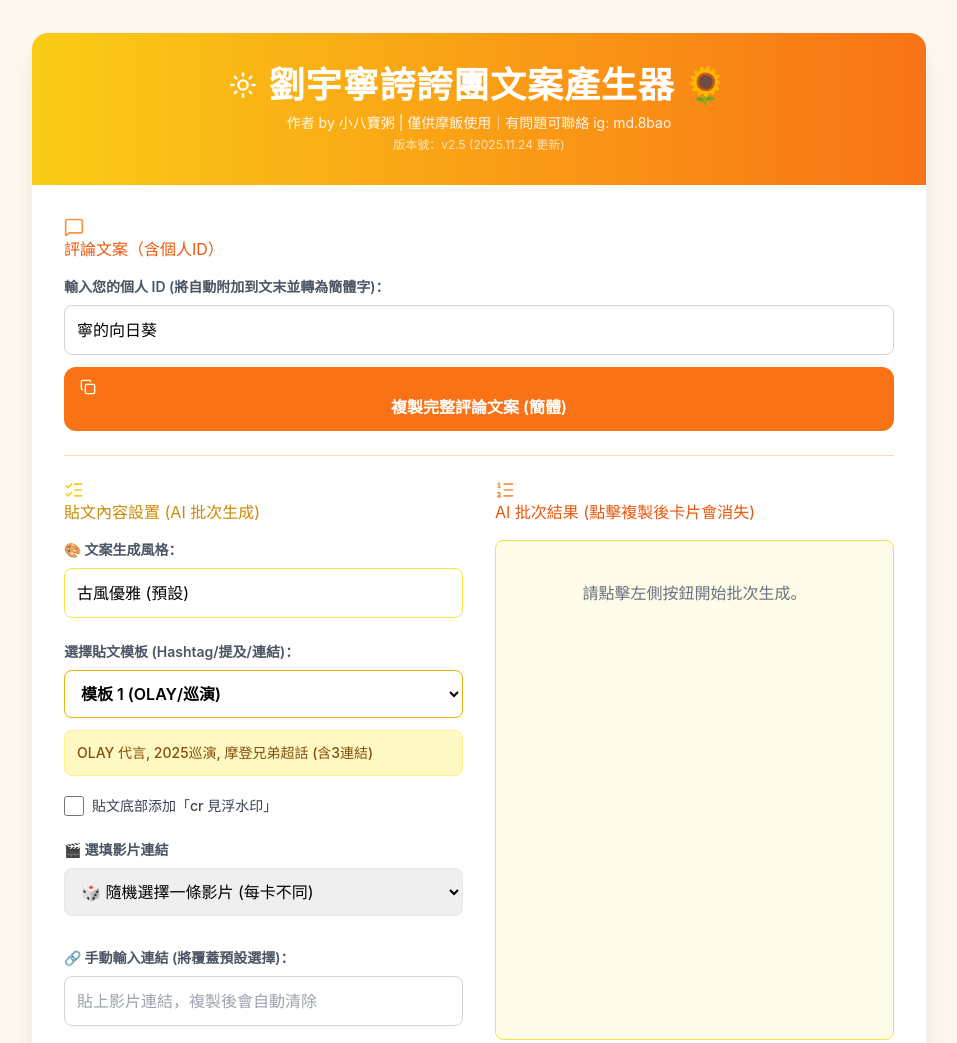
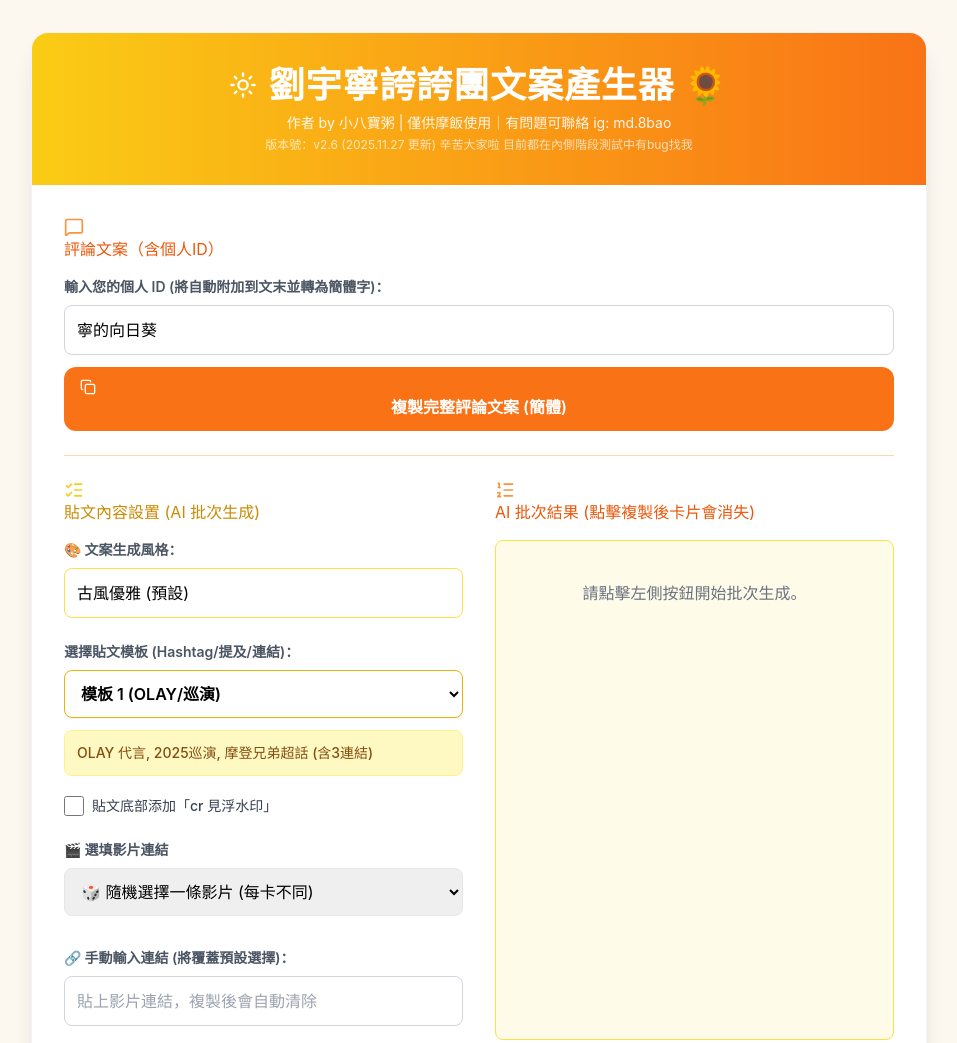
Before and after one commit to jochem0413/8baomd.test, a website: page index.html in a window 1280 px wide. Shown: the top 1043 px of the page, without its empty margins (161-1118 px from the left). Drawn offline with nearby package versions, Linux system fonts and the light colour scheme.

Commit message:
Update index.html

```diff
--- a/index.html
+++ b/index.html
@@ -129,7 +129,7 @@
                 <i data-lucide="sun" class="w-7 h-7 mr-3"></i> 劉宇寧誇誇團文案產生器 🌻
             </h1>
             <p class="text-sm opacity-90">作者 by 小八寶粥 | 僅供摩飯使用｜有問題可聯絡 ig: md.8bao</p>
-            <p class="text-xs opacity-70 mt-1">版本號：v2.5 (2025.11.24 更新)</p>
+            <p class="text-xs opacity-70 mt-1">版本號：v2.6 (2025.11.27 更新) 辛苦大家啦 目前都在內側階段測試中有bug找我 </p>
         </div>
 
         <div class="content p-6 sm:p-8">
```
